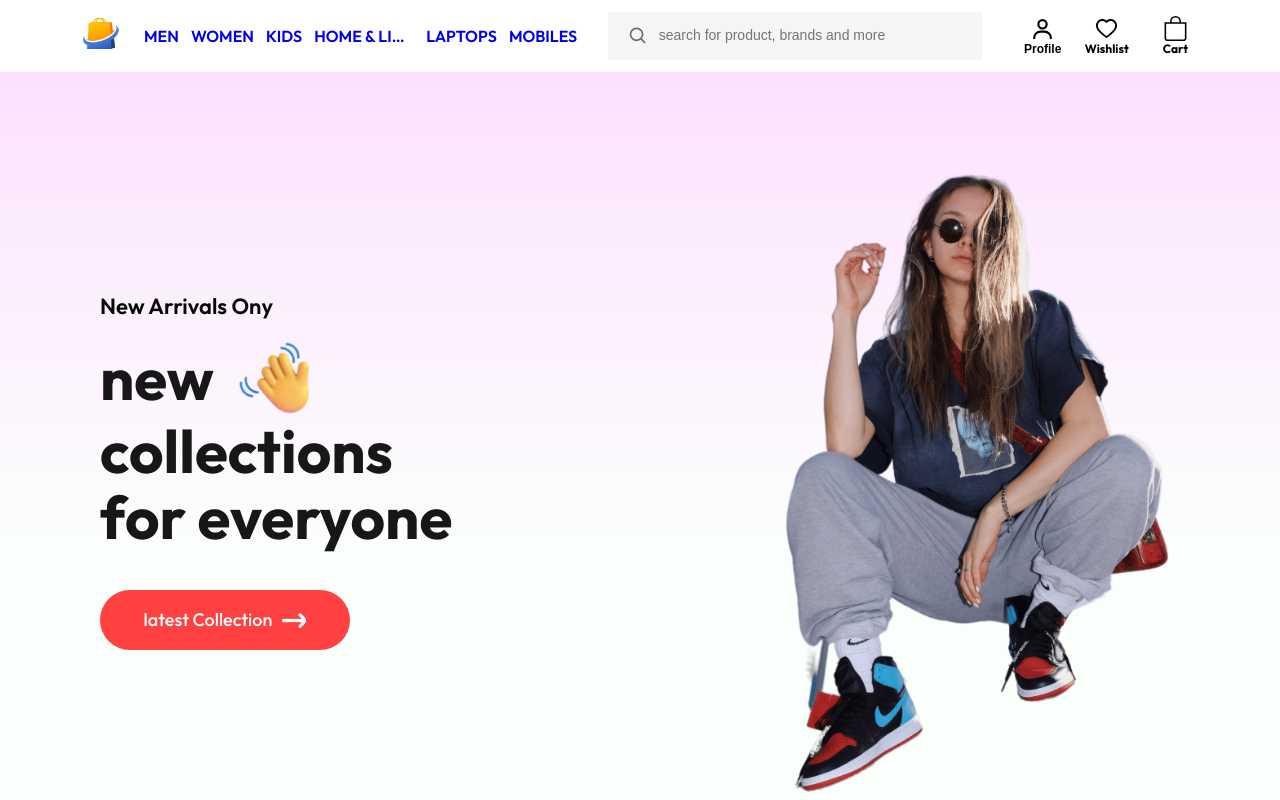
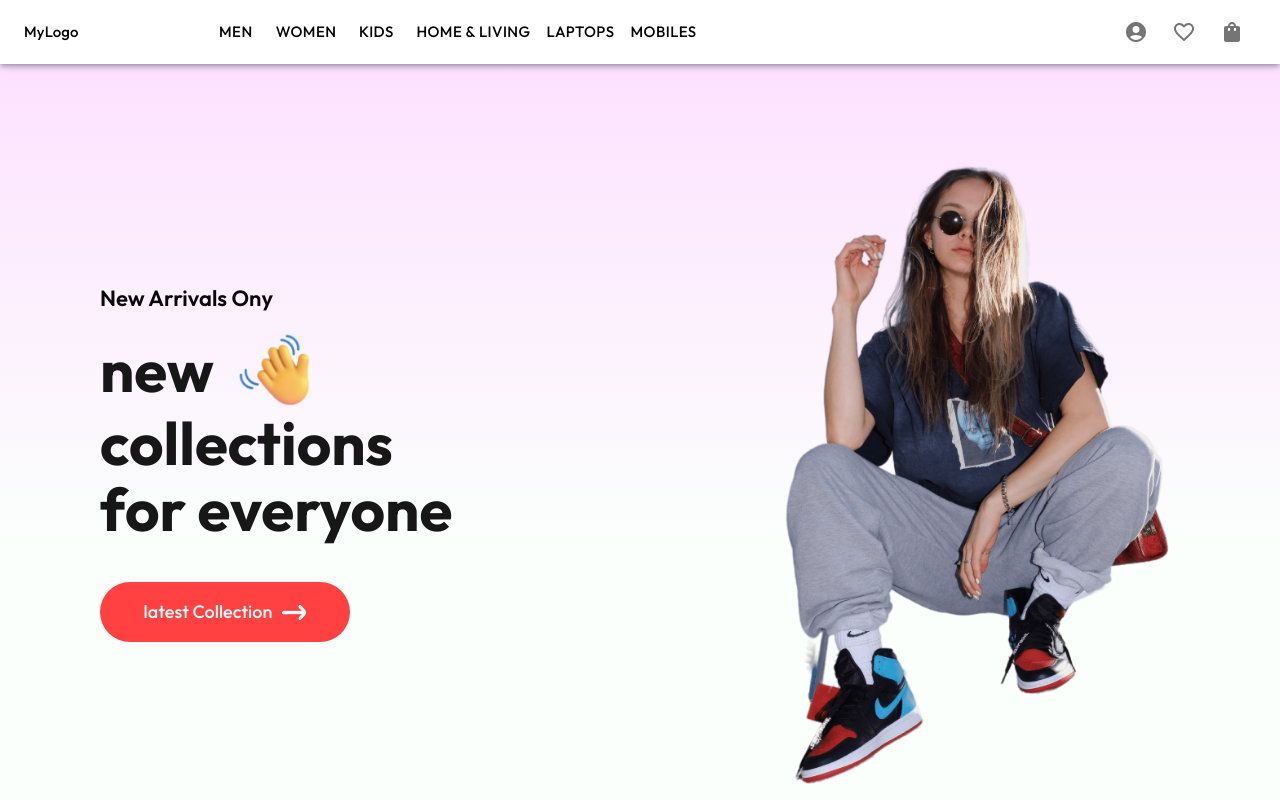
Before and after one commit to Pratik0192/Ecommerce-website-trendify, a React (Create React App) app: page / in a window 1280 px wide. Shown: the top 800 px of the page. Built offline with nearby package versions, Linux system fonts and the light colour scheme; a web font is replaced by a local one.

Commit message:
some changes

```diff
--- a/src/Components/Navbar/Navbar.jsx
+++ b/src/Components/Navbar/Navbar.jsx
@@ -2,19 +2,65 @@ import React, { useContext, useRef, useState, useCallback } from 'react';
 import './Navbar.css';
 import logo from '../Assets/logo.png';
 import { Link } from 'react-router-dom';
-import dropdown_icon from '../Assets/nav_dropdown.png';
-import { AiOutlineHeart } from 'react-icons/ai';
-import { BiUser } from 'react-icons/bi';
-import { BsBag } from 'react-icons/bs';
-import { BiSearch } from 'react-icons/bi';
-import Box from '@mui/material/Box';
-import IconButton from '@mui/material/IconButton';
+
 import Tooltip from '@mui/material/Tooltip';
 import UserProfileDropdown from '../UserProfileDropdown/UserProfileDropdown';
 import { useDispatch, useSelector } from 'react-redux';
 import { productActions } from '../../store/productsSlice';
 import { debounce } from 'lodash';
+import { AppBar, Toolbar, IconButton, Typography, InputBase, Box, Button } from '@mui/material';
+import { styled, alpha } from '@mui/material/styles';
+import SearchIcon from '@mui/icons-material/Search';
+import AccountCircle from '@mui/icons-material/AccountCircle';
+import FavoriteBorderIcon from '@mui/icons-material/FavoriteBorder';
+import ShoppingCartIcon from '@mui/icons-material/ShoppingCart';
+import ShoppingBagIcon from '@mui/icons-material/ShoppingBag';
 
+
+const Search = styled('div')(({ theme }) => ({
+  position: 'relative',
+  borderRadius: theme.shape.borderRadius,
+  backgroundColor: alpha(theme.palette.common.white, 0.15),
+  '&:hover': {
+    backgroundColor: alpha(theme.palette.common.white, 0.25),
+  },
+  marginLeft: 0,
+  width: '100%',
+  [theme.breakpoints.up('sm')]: {
+    marginLeft: theme.spacing(1),
+    width: 'auto',
+  },
+}));
+
+const SearchIconWrapper = styled('div')(({ theme }) => ({
+  padding: theme.spacing(0, 2),
+  height: '100%',
+  position: 'absolute',
+  pointerEvents: 'none',
+  display: 'flex',
+  alignItems: 'center',
+  justifyContent: 'center',
+}));
+
+const StyledInputBase = styled(InputBase)(({ theme }) => ({
+  color: 'inherit',
+  '& .MuiInputBase-input': {
+    padding: theme.spacing(1, 1, 1, 0),
+    paddingLeft: `calc(1em + ${theme.spacing(4)})`,
+    transition: theme.transitions.create('width'),
+    width: '100%',
+    [theme.breakpoints.up('sm')]: {
+      width: '35ch',
+      '&:focus': {
+        width: '45ch',
+      },
+    },
+  },
+}));
+
+const linkButtonStyle = {
+  color:'#000',
+}
 
 const Navbar = () => {
   const [menu, setMenu] = useState('shop');
@@ -58,87 +104,50 @@ const Navbar = () => {
   const totalWishlistItems = wishlist.length;
 
   return (
-    <div className='navbar'>
-      <div className="nav-logo">
-        <Link to='/'>
-          <img src={logo} alt="Logo" />
-        </Link>
-      </div>
-      <img className='nav-dropdown' onClick={dropdown_toggle} src={dropdown_icon} alt="Dropdown Icon" />
-      <ul ref={menuRef} className="nav-menu">
-        {/* <li onClick={() => handlePageRouteChange('shop')}>
-          <Link className="nav-item-link" to='/'>Shop</Link>{menu === "shop" ? <hr /> : <></>}
-        </li> */}
-        <li onClick={() => handlePageRouteChange('mens')}>
-          <Link className="nav-item-link" to='/mens'>Men</Link>{menu === "mens" ? <hr /> : <></>}
-        </li>
-        <li onClick={() => handlePageRouteChange('womens')}>
-          <Link className="nav-item-link" to='/womens'>Women</Link>{menu === "womens" ? <hr /> : <></>}
-        </li>
-        <li onClick={() => handlePageRouteChange('kids')}>
-          <Link className="nav-item-link" to='/kids'>Kids</Link>{menu === "kids" ? <hr /> : <></>}
-        </li>
-        <li onClick={() => handlePageRouteChange('home&living')}>
-          <Link className="nav-item-link" to='/home&living'>Home & Living</Link>{menu === "home&living" ? <hr /> : <></>}
-        </li>
-        <li onClick={() => handlePageRouteChange('laptop')}>
-          <Link className="nav-item-link" to='/laptop'>Laptops</Link>{menu === "laptop" ? <hr /> : <></>}
-        </li>
-        <li onClick={() => handlePageRouteChange('mobile&tablet')}>
-          <Link className="nav-item-link" to='/mobile&tablet'>Mobiles</Link>{menu === "mobile&tablet" ? <hr /> : <></>}
-        </li>
-      </ul>
-      <div className="search">
-        <BiSearch className='search-icon' />
-        <input
-          type="text"
-          placeholder="search for product, brands and more"
-          onChange={handleSearchChange}
-        />
-      </div>
-      <div className="nav-login-cart">
-        <Box sx={{ display: 'flex', alignItems: 'center', textAlign: 'center' }}>
-          <Tooltip title="Account settings">
-            <IconButton
-              onClick={handleClick}
-              size="small"
-              sx={{ ml: 2, maxWidth: "40px"}}
-              aria-controls={open ? 'account-menu' : undefined}
-              aria-haspopup="true"
-              aria-expanded={open ? 'true' : undefined}
-            >
-              <div className='nav-icon-container'>
-                <BiUser className='nav-icon' />
-                <p>Profile</p>
-              </div>
-            </IconButton>
-          </Tooltip>
+    <AppBar position="sticky" sx={{backgroundColor:'#ffffff'}}>
+      <Toolbar>
+        {/* Logo */}
+        <Typography variant="h6" component="div" sx={{ flexGrow: 1, color:'#000' }}>
+          MyLogo
+        </Typography>
+
+        {/* Navigation Links */}
+        <Box sx={{ display: { xs: 'none', sm: 'block' } }}>
+          <Button sx={linkButtonStyle}>Men</Button>
+          <Button sx={linkButtonStyle}>Women</Button>
+          <Button sx={linkButtonStyle}>Kids</Button>
+          <Button sx={linkButtonStyle}>Home & Living</Button>
+          <Button sx={linkButtonStyle}>Laptops</Button>
+          <Button sx={linkButtonStyle}>Mobiles</Button>
         </Box>
-        <UserProfileDropdown
-          anchorEl={anchorEl}
-          open={open}
-          handleClose={handleClose}
-        />
-        <Link to='/wishlist' className='nav-link'>
-          <div className='nav-icon-container'>
-            <AiOutlineHeart className='nav-icon' />
-            <p>Wishlist</p>
-          </div>
-          {totalWishlistItems > 0 && (
-            <div className="nav-wishlist-count">{totalWishlistItems}</div>
-          )}
-        </Link>
-        <Link to='/cart' className='nav-link'>
-          <div className='nav-icon-container'>
-            <BsBag className='nav-icon' />
-            <p>Cart</p>
-          </div>
-        </Link>
-        {cartLength > 0 && (
-          <div className="nav-cart-count">{cartLength}</div>
-        )}
-      </div>
-    </div>
+
+        {/* Search Bar */}
+        <Search>
+          <SearchIconWrapper>
+            <SearchIcon />
+          </SearchIconWrapper>
+          <StyledInputBase
+            placeholder="Search for product, brands and more"
+            inputProps={{ 'aria-label': 'search' }}
+          />
+        </Search>
+
+        {/* Account Icon */}
+        <IconButton size="large">
+          <AccountCircle />
+        </IconButton>
+
+        {/* Wishlist Icon */}
+        <IconButton size="large">
+          <FavoriteBorderIcon />
+        </IconButton>
+
+        {/* Cart Icon */}
+        <IconButton size="large">
+          <ShoppingBagIcon />
+        </IconButton>
+      </Toolbar>
+    </AppBar>
   );
 }
 
```
